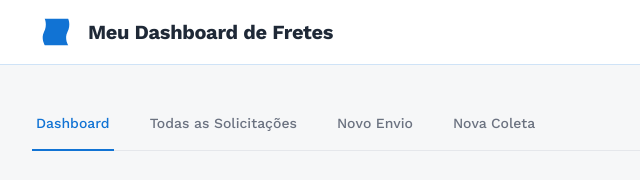
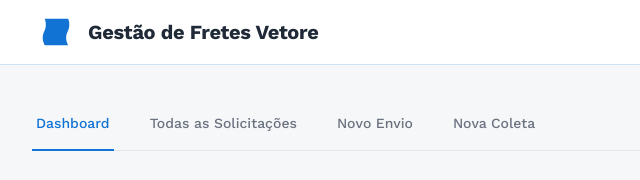
Before and after one commit to TheusSZIM/DEMANDAS-FRETE, a plain HTML site: page index.html in a window 1280 px wide. Shown: the top 180 px of the page, 0-640 px from the left. Drawn offline with nearby package versions, Linux system fonts and the light colour scheme; no server answers.

Commit message:
Update index.html

```diff
--- a/index.html
+++ b/index.html
@@ -50,7 +50,7 @@
                                 <path d="M42.4379 44C42.4379 44 36.0744 33.9038 41.1692 24C46.8624 12.9336 42.2078 4 42.2078 4L7.01134 4C7.01134 4 11.6577 12.932 5.96912 23.9969C0.876273 33.9029 7.27094 44 7.27094 44L42.4379 44Z" fill="currentColor"></path>
                             </svg>
                         </div>
-                        <h2 class="text-xl font-bold leading-tight tracking-[-0.015em]">Meu Dashboard de Fretes</h2>
+                        <h2 class="text-xl font-bold leading-tight tracking-[-0.015em]">Gestão de Fretes Vetore</h2>
                     </div>
                 </div>
                 <div class="flex flex-1 justify-end items-center gap-4">
```
